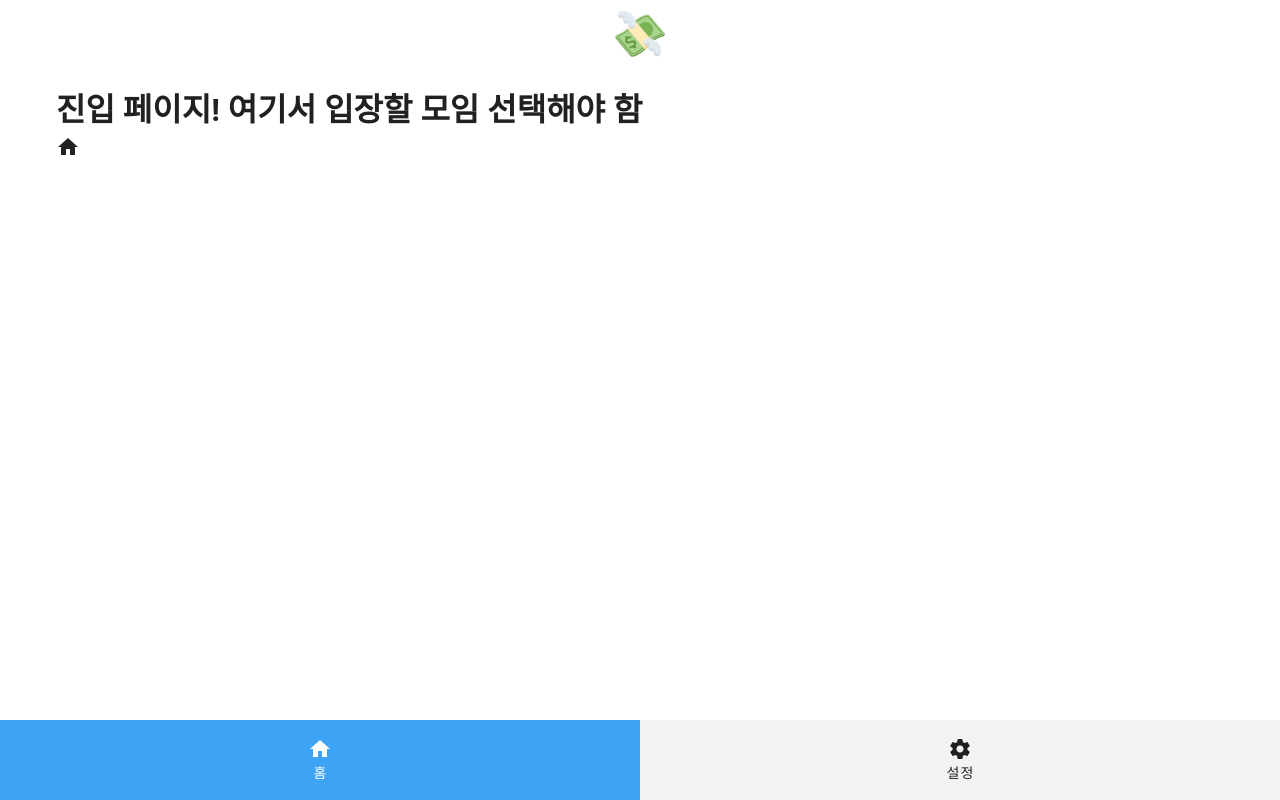
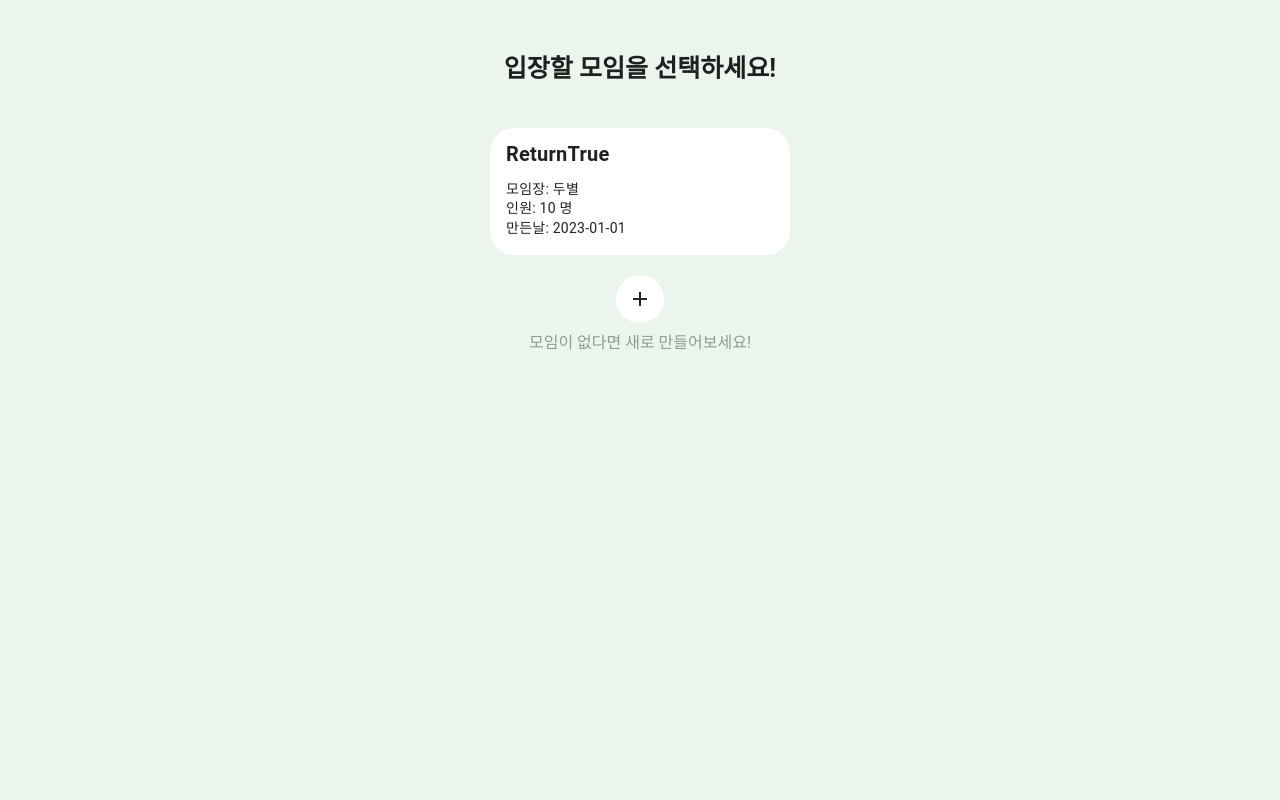
Before and after one commit to doobyeol/please-deposit, a Vue app in the folder front/: page /entry in a window 1280 px wide. Built offline with nearby package versions, Linux system fonts and the light colour scheme.

Commit message:
진입 페이지 개발

```diff
--- a/front/src/App.vue
+++ b/front/src/App.vue
@@ -12,7 +12,7 @@ const { isShowNavBar, isShowMenuBar } = storeToRefs(viewStore);
   <v-app>
     <NavBar v-if="isShowNavBar"></NavBar>
 
-    <v-main>
+    <v-main class="app-main">
       <v-container :class="{ 'pa-0-important': !isShowNavBar }">
         <RouterView />
       </v-container>
@@ -23,6 +23,9 @@ const { isShowNavBar, isShowMenuBar } = storeToRefs(viewStore);
 </template>
 
 <style lang="scss" scoped>
+.app-main {
+  background-color: #e4f2e9bf;
+}
 .pa-0-important {
   padding: 0 !important;
 }
--- a/front/src/components/NavBar.vue
+++ b/front/src/components/NavBar.vue
@@ -3,13 +3,15 @@
 <template>
   <div class="nav-bar">
     <div class="app-bar-title">
-      <v-img src="/src/assets/images/logo.png" width="50px"></v-img>
+      <!-- <v-img src="/src/assets/images/logo.png" width="50px"></v-img> -->
     </div>
   </div>
 </template>
 
 <style lang="scss" scoped>
 .nav-bar {
+  background-color: #dde6ed;
+  height: 50px;
   display: flex;
   padding: 10px;
   justify-content: center;
--- a/front/src/router/index.ts
+++ b/front/src/router/index.ts
@@ -13,43 +13,45 @@ const router = createRouter({
       path: "/",
       name: "login",
       component: LoginView,
-      meta: { showNavBar: false },
+      meta: { requiredLogin: false, showNavBar: false, showMenuBar: false },
     },
     {
       path: "/entry",
       name: "entry",
       component: EntryView,
-      meta: { showNavBar: true },
+      meta: { requiredLogin: false, showNavBar: false, showMenuBar: false },
     },
     {
       path: "/main",
       name: "home",
       component: HomeView,
-      meta: { showNavBar: true },
+      meta: { requiredLogin: true, showNavBar: true, showMenuBar: true },
     },
     {
       path: "/about",
       name: "about",
       component: AboutView,
-      meta: { showNavBar: true },
+      meta: { requiredLogin: true, showNavBar: true, showMenuBar: true },
     },
   ],
 });
 
-router.beforeEach((to, from, next) => {
-  const { isLoggedIn } = useSessionStore();
-  const { showMenuBar, showNavBar, hideMenuBar, hideNavBar } = useViewStore();
-  if (to.meta.showNavBar) {
-    showNavBar();
-    showMenuBar();
+router.beforeEach(async (to, from, next) => {
+  const { setShowNavBar, setShowMenuBar } = useViewStore();
+  setShowNavBar(to.meta.showNavBar as boolean);
+  setShowMenuBar(to.meta.showMenuBar as boolean);
+
+  const { isLoggedIn, login } = useSessionStore();
+  if (to.meta.requiredLogin && !isLoggedIn) {
+    const loginResult = await login();
+    if (loginResult) {
+      next();
+    } else {
+      next({ path: "/" });
+    }
   } else {
-    hideNavBar();
-    hideMenuBar();
+    next();
   }
-
-  // if (isLoggedIn) const accessToken = Cookies.get("acstk");
-
-  next();
 });
 
 export default router;
--- a/front/src/stores/viewStore.ts
+++ b/front/src/stores/viewStore.ts
@@ -7,17 +7,11 @@ export const useViewStore = defineStore("viewStore", {
   }),
   getters: {},
   actions: {
-    showNavBar() {
-      this.isShowNavBar = true;
+    setShowNavBar(show: boolean) {
+      this.isShowNavBar = show;
     },
-    hideNavBar() {
-      this.isShowNavBar = false;
-    },
-    showMenuBar() {
-      this.isShowMenuBar = true;
-    },
-    hideMenuBar() {
-      this.isShowMenuBar = false;
+    setShowMenuBar(show: boolean) {
+      this.isShowMenuBar = show;
     },
   },
 });
--- a/front/src/views/EntryView.vue
+++ b/front/src/views/EntryView.vue
@@ -1,15 +1,47 @@
 <script setup lang="ts">
-// 1. store 에 token 이 있는지 확인
-// 2. store 에 token 없으면 cookie 에서 확인
-// 3. token 이 있으면 API 호출
-// 4. token 이 없으면 팝업 띄우고 로그인 페이지로 이동
+const handleClickGroup = (grouId: number) => {
+  console.log("grouId: ", grouId);
+};
+
+const handleClickAddGroup = () => {
+  console.log("handleClickAddGroup");
+};
 </script>
 
 <template>
-  <main>
-    <h1>진입 페이지! 여기서 입장할 모임 선택해야 함</h1>
-    <v-icon icon="mdi-home" />
-  </main>
+  <div class="d-flex justify-center align-center flex-column">
+    <div class="entry-title">입장할 모임을 선택하세요!</div>
+    <div class="pt-5 pb-5">
+      <v-card
+        width="300"
+        class="mt-5 rounded-xl"
+        variant="flat"
+        @click="handleClickGroup(1)"
+      >
+        <v-card-item>
+          <v-card-title class="group-title">ReturnTrue</v-card-title>
+        </v-card-item>
+        <v-card-text>
+          <div>모임장: 두별</div>
+          <div>인원: 10 명</div>
+          <div>만든날: 2023-01-01</div>
+        </v-card-text>
+      </v-card>
+    </div>
+    <div>
+      <v-btn icon="mdi-plus" flat @click="handleClickAddGroup"></v-btn>
+    </div>
+    <div class="pt-2 text-disabled">모임이 없다면 새로 만들어보세요!</div>
+  </div>
 </template>
 
-<style lang="scss" scoped></style>
+<style lang="scss" scoped>
+.entry-title {
+  padding-top: 50px;
+  font-size: 25px;
+  font-weight: bold;
+}
+.group-title {
+  font-weight: bold;
+}
+</style>
--- a/front/src/views/LoginView.vue
+++ b/front/src/views/LoginView.vue
@@ -1,16 +1,18 @@
 <script setup lang="ts">
 import { useSessionStore } from "@/stores/sessionStore";
 import router from "@/router";
+import { ref } from "vue";
 
 const { login } = useSessionStore();
+const isLoading = ref(false);
 
-// TODO: 로그인 되는 동안 loading 페이지 보여주기
 const init = async () => {
+  isLoading.value = true;
   const isLogginIn = await login();
   if (isLogginIn) {
-    console.log("Logi 성공!!!");
     router.push("entry");
   }
+  isLoading.value = false;
 };
 
 init();
@@ -22,7 +24,8 @@ const handleLoginWithKakao = () => {
 </script>
 
 <template>
-  <div class="login-area d-flex justify-center align-center flex-column">
+  <div class="login-area d-flex justify-center align-center">
+    <div class="d-flex justify-center align-center flex-column">
       <v-spacer></v-spacer>
       <div class="d-flex justify-center align-center flex-column pb-10">
         <v-img
@@ -33,7 +36,13 @@ const handleLoginWithKakao = () => {
         <div class="login-title">입금부탁</div>
       </div>
       <div class="pt-16">
+        <v-progress-circular
+          v-if="isLoading"
+          indeterminate
+          color="amber"
+        ></v-progress-circular>
         <v-img
+          v-else
           src="/src/assets/images/kakao_login.png"
           width="200px"
           class="pt-5 login-btn"
@@ -41,6 +50,7 @@ const handleLoginWithKakao = () => {
         ></v-img>
       </div>
       <v-spacer></v-spacer>
+    </div>
   </div>
 </template>
 
```
Lines whose indentation alone changed are shown as unchanged.
